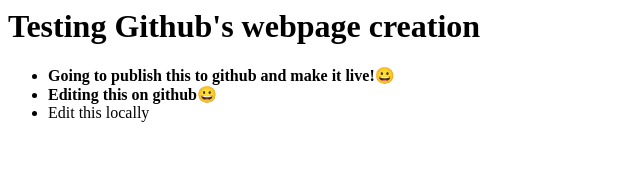
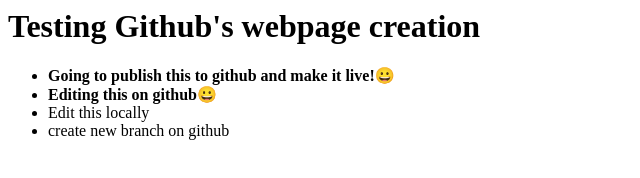
Before and after one commit to KC-Ong/test, a plain HTML site: page index.html in a window 1280 px wide. Shown: the whole page, without its empty margins (0-640 px from the left). Drawn offline with Linux system fonts and the light colour scheme.

Commit message:
Update index.html

```diff
--- a/index.html
+++ b/index.html
@@ -4,4 +4,5 @@
 	<li><strong>Going to publish this to github and make it live!</strong>😀</li>
 	<li><strong>Editing this on github</strong>😀</li>
     <li>Edit this locally</li>
+	<li>create new branch on github</li>
 </ul>
```
